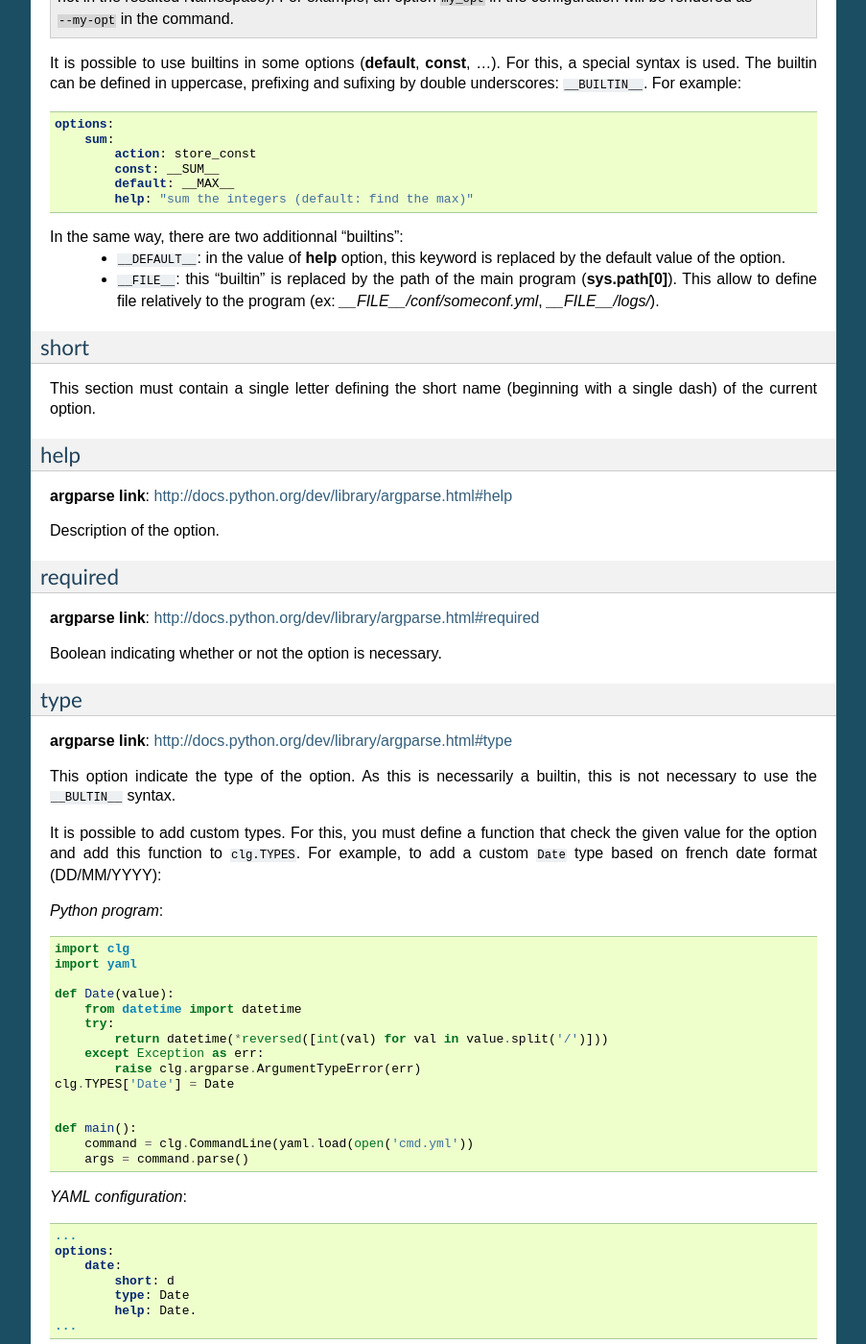
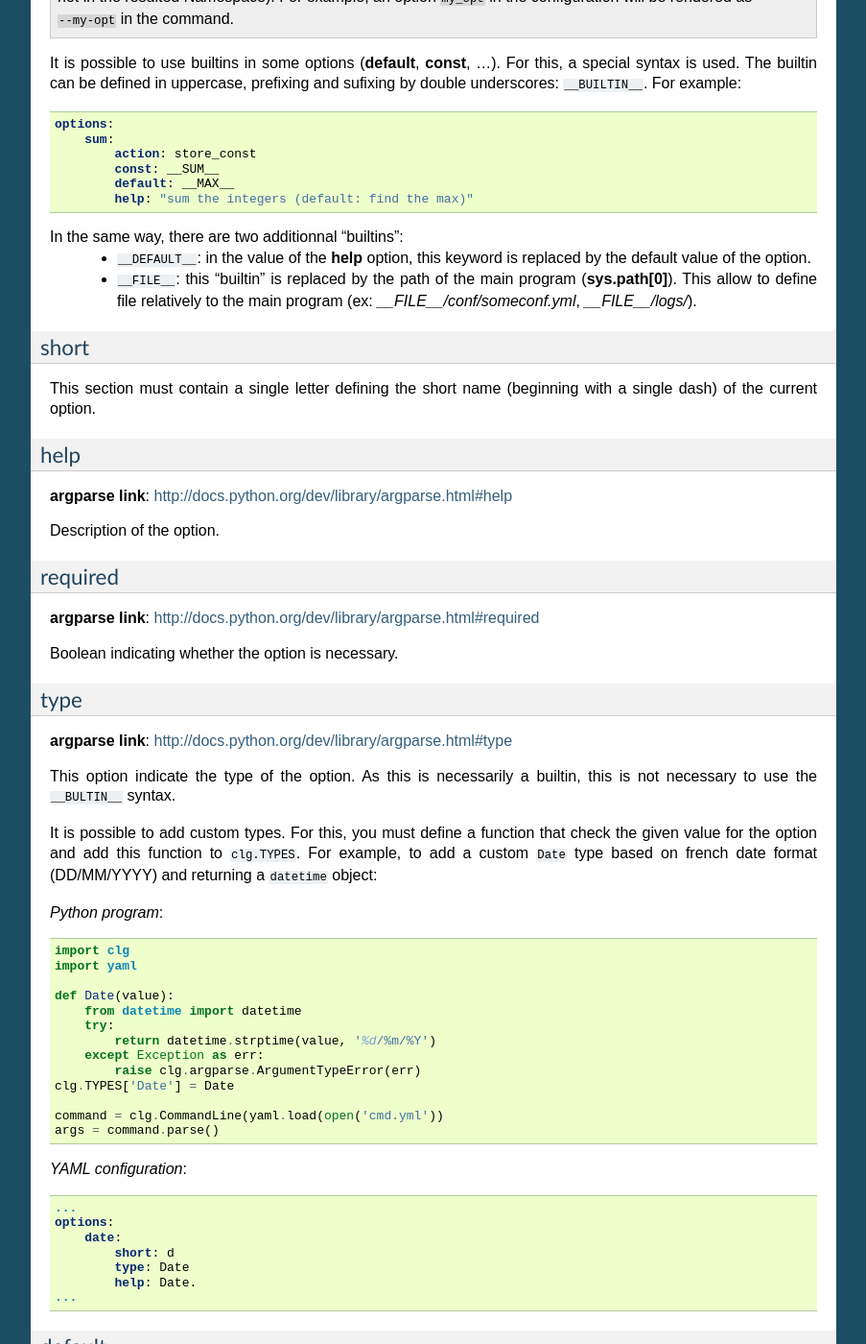
Before and after one commit to fmenabe/python-clg, a Sphinx documentation site: the page built from doc/source/configuration.rst, in a window 1280 px wide and 1400 px high, scrolled down 2185 px. Shown: the whole window at 96% size, without its empty margins (198-1101 px from the left). Built offline with Sphinx 7.4.7, drawn with Linux system fonts in a browser that asks for light colours; some of the changed text lies outside the part shown.

Commit message:
Some documentation updates.

```diff
--- a/doc/source/configuration.rst
+++ b/doc/source/configuration.rst
@@ -85,8 +85,8 @@ add_help
 --------
 **argparse link**: `<http://docs.python.org/dev/library/argparse.html#add-help>`_
 
-Indicate whether or not a default ``-h``/``--help`` option is added to the
-command-line, allowing to print help.
+Indicate whether a default ``-h``/``--help`` option is added to the command-line,
+allowing to print help.
 
 
 
@@ -144,11 +144,11 @@ prefixing and sufixing by double underscores: ``__BUILTIN__``. For example:
             help: "sum the integers (default: find the max)"
 
 In the same way, there are two additionnal "builtins":
-    * ``__DEFAULT__``: in the value of **help** option, this keyword is replaced
-      by the default value of the option.
+    * ``__DEFAULT__``: in the value of the **help** option, this keyword is
+      replaced by the default value of the option.
     * ``__FILE__``: this "builtin" is replaced by the path of the main program
-      (**sys.path[0]**). This allow to define file relatively to the program
-      (ex: *__FILE__/conf/someconf.yml*, *__FILE__/logs/*).
+      (**sys.path[0]**). This allow to define file relatively to the main
+      program (ex: *__FILE__/conf/someconf.yml*, *__FILE__/logs/*).
 
 
 short
@@ -168,7 +168,7 @@ required
 ~~~~~~~~
 **argparse link**: `<http://docs.python.org/dev/library/argparse.html#required>`_
 
-Boolean indicating whether or not the option is necessary.
+Boolean indicating whether the option is necessary.
 
 
 type
@@ -181,7 +181,7 @@ this is not necessary to use the ``__BULTIN__`` syntax.
 It is possible to add custom types. For this, you must define a function
 that check the given value for the option and add this function to
 ``clg.TYPES``. For example, to add a custom ``Date`` type based on french date
-format (DD/MM/YYYY):
+format (DD/MM/YYYY) and returning a ``datetime`` object:
 
 *Python program*:
 
@@ -193,15 +193,13 @@ format (DD/MM/YYYY):
     def Date(value):
         from datetime import datetime
         try:
-            return datetime(*reversed([int(val) for val in value.split('/')]))
+            return datetime.strptime(value, '%d/%m/%Y')
         except Exception as err:
             raise clg.argparse.ArgumentTypeError(err)
     clg.TYPES['Date'] = Date
 
-
-    def main():
-        command = clg.CommandLine(yaml.load(open('cmd.yml'))
-        args = command.parse()
+    command = clg.CommandLine(yaml.load(open('cmd.yml'))
+    args = command.parse()
 
 *YAML configuration*:
 
@@ -388,6 +386,8 @@ And the configuration syntax is:
                     execute:
                         module: commands.list.users
 
+This will execute the ``main`` function if the file *commands/list/users.py*.
+
 
 function
 ~~~~~~~~
@@ -432,12 +432,12 @@ resulted **Namespace** is:
 
 title
 ~~~~~
-Customize help with a title.
+Customize the help with a title.
 
 
 description
 ~~~~~~~~~~~
-Customize help with a description
+Customize the help with a description
 
 
 help
--- a/doc/source/examples.rst
+++ b/doc/source/examples.rst
@@ -3,9 +3,9 @@ Examples
 ********
 
 
-All examples are available if the *examples* directory of the
+All theses examples (and more) are available in the *examples* directory of the
 `github repository <https://github.com/fmenabe/python-clg>`_. All examples
-describe here use YAML files.
+describe here use a YAML file.
 
 First argparse example
 ----------------------
--- a/doc/source/index.rst
+++ b/doc/source/index.rst
@@ -2,7 +2,7 @@ CLG Documentation
 =================
 
 .. toctree::
-    :maxdepth: 1
+    :maxdepth: 3
 
     overview
     configuration
```
Also changed, not shown: other parts of doc/source/configuration.rst (+1 -1 lines), doc/source/overview.rst (+11 -11 lines).
